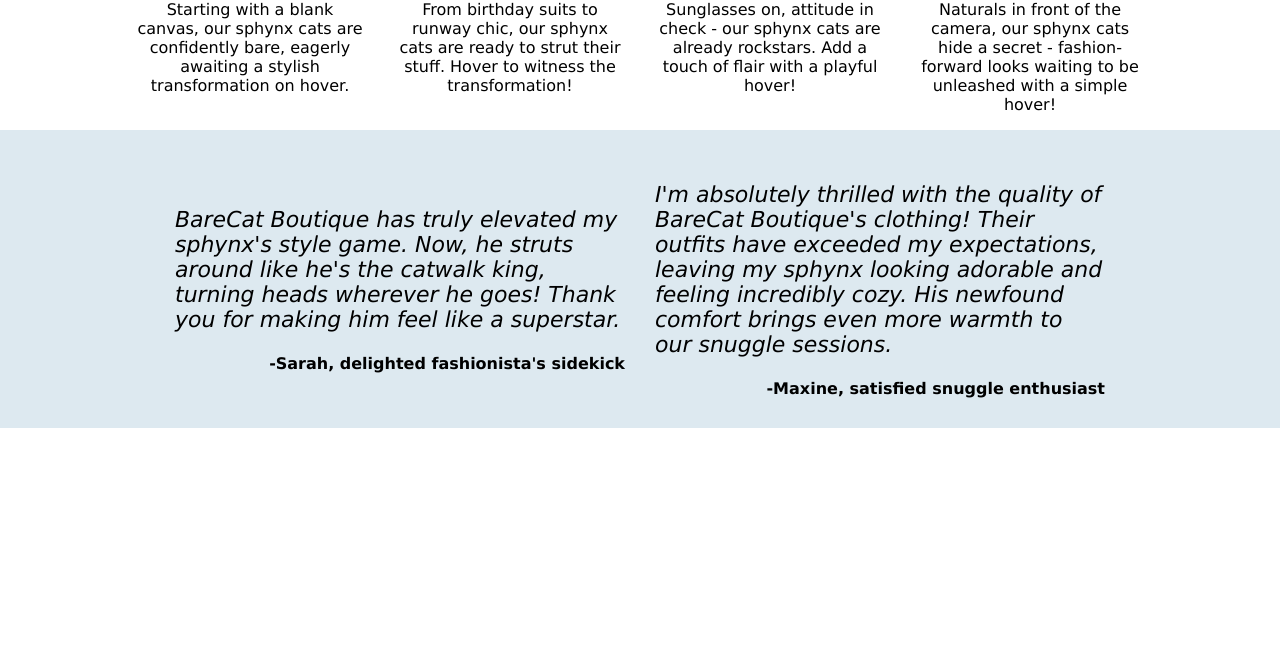
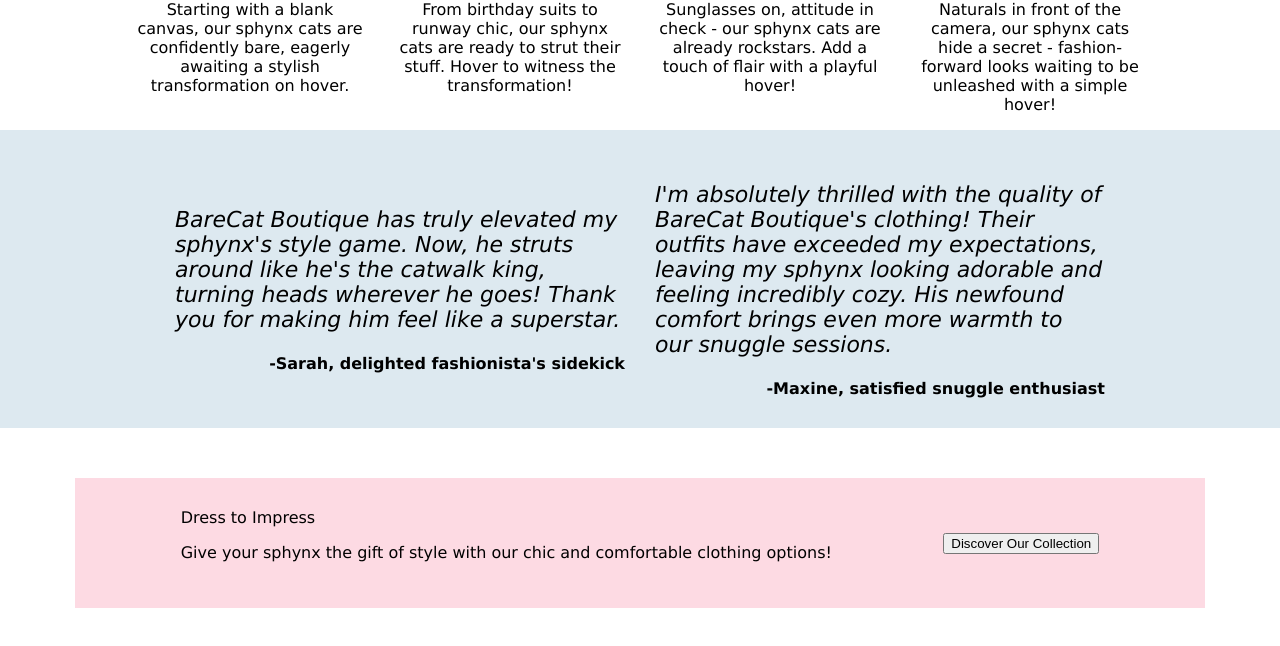
Before and after one commit to pilzpuffer/landing-page, a plain HTML site: page index.html in a window 1280 px wide. Shown: the part 682-1328 px from the top of the page. Before the commit the page ends 1110 px from the top, so only its background shows below. Drawn offline with Linux system fonts and the light colour scheme.

Commit message:
Add action section

```diff
--- a/index.html
+++ b/index.html
@@ -63,6 +63,7 @@
         </div>
     </div>
 
+
     <div class="review-section">
         <div class="review">
             <p>BareCat Boutique has truly elevated my sphynx's style game. Now, he struts around like he's the catwalk king, turning heads wherever he goes! Thank you for making him feel like a superstar.</p>
@@ -76,5 +77,13 @@
     </div>
 
 
+    <div class="action">
+        <div class="action-text">
+            <div class="action-title">Dress to Impress</div>
+            <p>Give your sphynx the gift of style with our chic and comfortable clothing options!</p>
+        </div>
+        <button>Discover Our Collection</button>
+    </div>
+
 </body>
 </html>
--- a/style.css
+++ b/style.css
@@ -49,7 +49,7 @@ ul {
     flex-direction: column;
 }
 
-.header-content button {
+button {
     cursor: url(./images/cursor.png), auto;
     width: fit-content;
 }
@@ -110,3 +110,12 @@ ul {
     font-weight: bold;
     text-align: end;
 }
+
+.action {
+    display: flex;
+    justify-content: space-around;
+    align-items: center;
+    background-color: rgb(253, 218, 227);
+    margin: 50px 75px;
+    padding: 30px 50px;
+}
```
